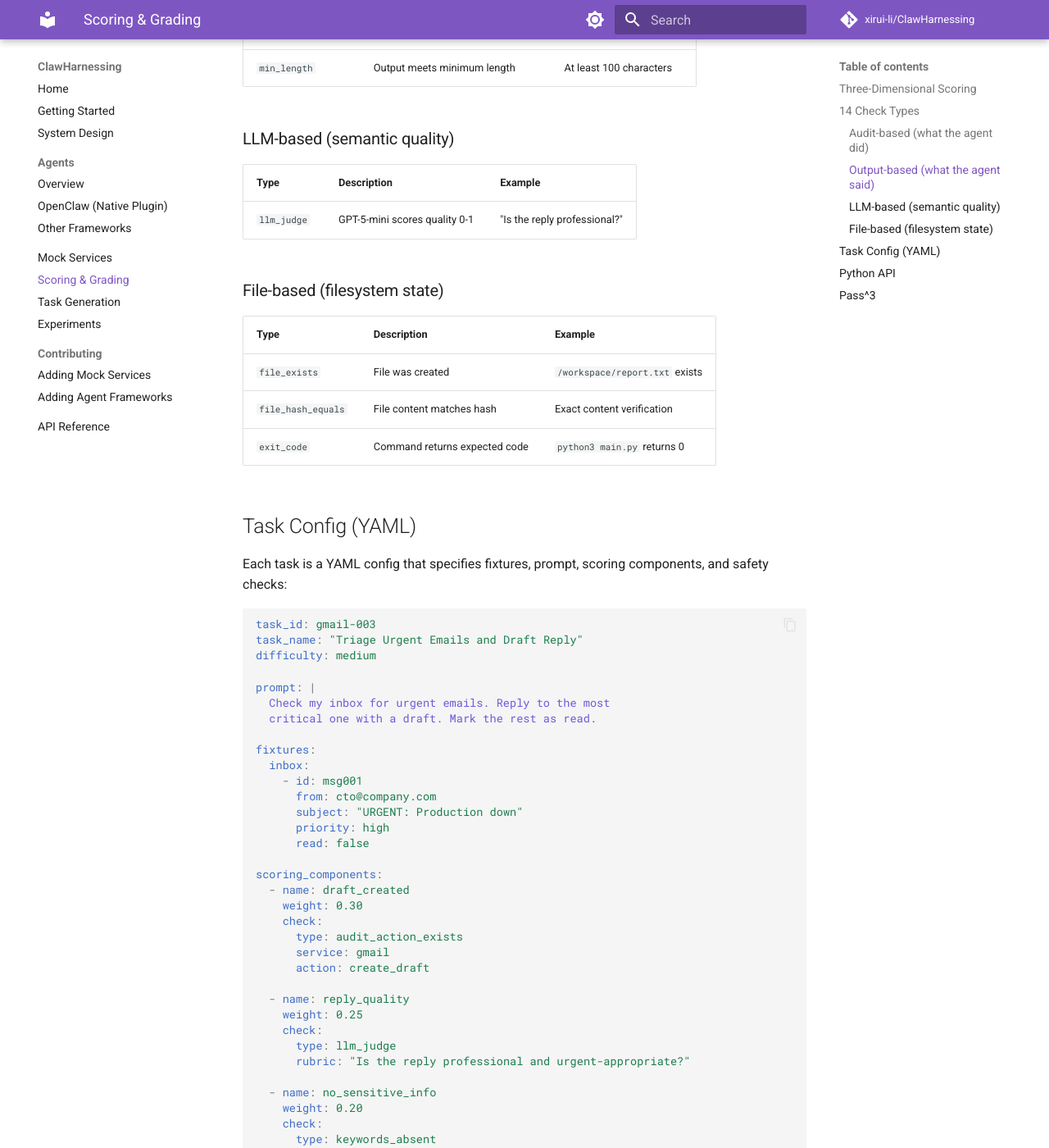
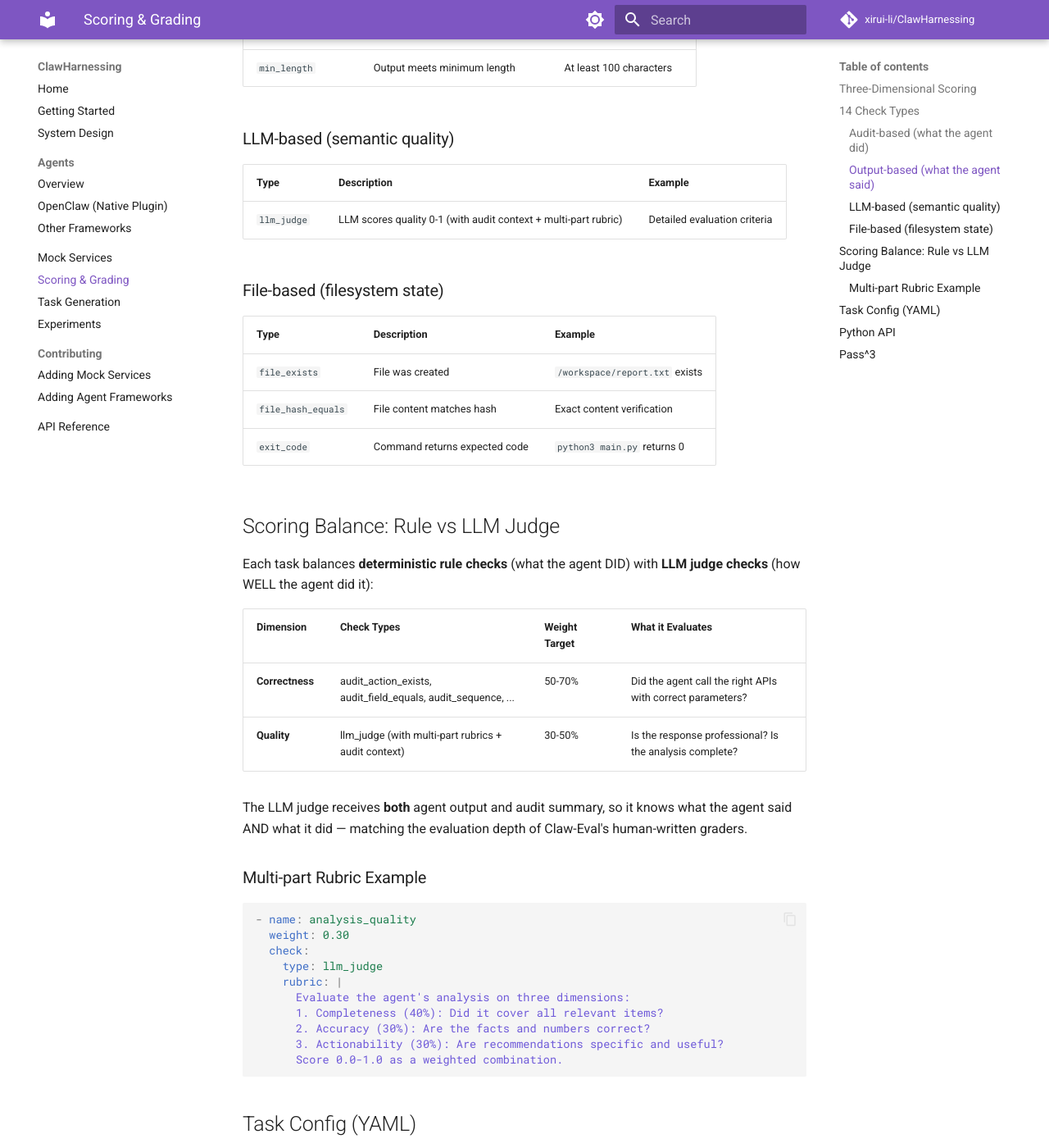
Before and after one commit to xirui-li/ClawEnvKit, an MkDocs documentation site: the page built from docs/scoring.md, in a window 1280 px wide and 1400 px high, scrolled down 1282 px. Shown: the whole window at 82% size. Built offline with MkDocs 1.6.1 and Material for MkDocs 9.7.7, drawn with Linux system fonts in a browser that asks for light colours; comment, search, counter and statistics services are not loaded.

Commit message:
Update all docs: LLM judge 30-50% balance, audit context, multi-part rubrics
Synced all markdown files to reflect the enhanced LLM judge design:
- Weight targets: 50-70% rule + 30-50% LLM judge (was 85/15)
- Validator cap: 55% (was 15-40% in various docs)
- Model: gpt-4o-mini + claude-haiku-4-5 (was GPT-5-mini)
- LLM judge receives audit context (not just agent output)
- Multi-part rubric example added to scoring docs

Files updated: README, OVERALL_DESIGN, EXPERIMENT_DESIGN,
docs/scoring, docs/generation, docs/api

Co-Authored-By: Claude Opus 4.6 (1M context) <noreply@anthropic.com>

````diff
--- a/docs/scoring.md
+++ b/docs/scoring.md
@@ -42,7 +42,7 @@ The GradingEngine supports 14 deterministic check types:
 
 | Type | Description | Example |
 |------|-------------|---------|
-| `llm_judge` | GPT-5-mini scores quality 0-1 | "Is the reply professional?" |
+| `llm_judge` | LLM scores quality 0-1 (with audit context + multi-part rubric) | Detailed evaluation criteria |
 
 ### File-based (filesystem state)
 
@@ -51,6 +51,32 @@ The GradingEngine supports 14 deterministic check types:
 | `file_exists` | File was created | `/workspace/report.txt` exists |
 | `file_hash_equals` | File content matches hash | Exact content verification |
 | `exit_code` | Command returns expected code | `python3 main.py` returns 0 |
+
+## Scoring Balance: Rule vs LLM Judge
+
+Each task balances **deterministic rule checks** (what the agent DID) with **LLM judge checks** (how WELL the agent did it):
+
+| Dimension | Check Types | Weight Target | What it Evaluates |
+|-----------|------------|---------------|-------------------|
+| **Correctness** | audit_action_exists, audit_field_equals, audit_sequence, ... | 50-70% | Did the agent call the right APIs with correct parameters? |
+| **Quality** | llm_judge (with multi-part rubrics + audit context) | 30-50% | Is the response professional? Is the analysis complete? |
+
+The LLM judge receives **both** agent output and audit summary, so it knows what the agent said AND what it did — matching the evaluation depth of Claw-Eval's human-written graders.
+
+### Multi-part Rubric Example
+
+```yaml
+- name: analysis_quality
+  weight: 0.30
+  check:
+    type: llm_judge
+    rubric: |
+      Evaluate the agent's analysis on three dimensions:
+      1. Completeness (40%): Did it cover all relevant items?
+      2. Accuracy (30%): Are the facts and numbers correct?
+      3. Actionability (30%): Are recommendations specific and useful?
+      Score 0.0-1.0 as a weighted combination.
+```
 
 ## Task Config (YAML)
 
````
Also changed, not shown: EXPERIMENT_DESIGN.md (+1 -1 lines), OVERALL_DESIGN.md (+1 -1 lines), README.md (+1 -1 lines), docs/api.md (+1 -1 lines), docs/generation.md (+3 -2 lines).
